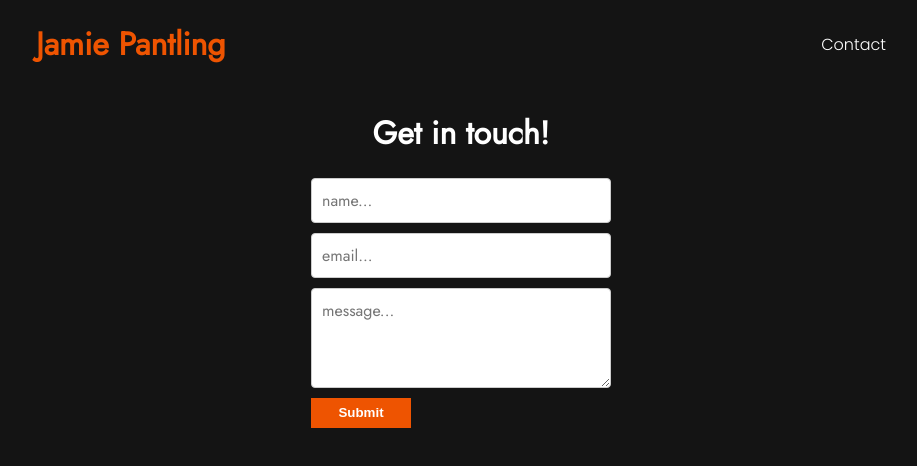
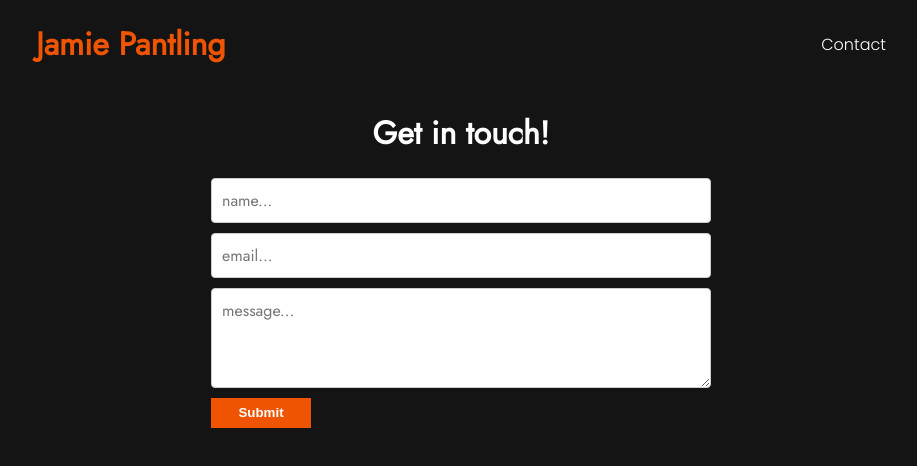
Before and after one commit to jamiepantling/portfolio, a Next.js app: page /contact in a window 1280 px wide. Shown: the top 466 px of the page, without its empty margins (179-1096 px from the left). Built offline with nearby package versions, Linux system fonts and the light colour scheme; a web font is replaced by a local one.

Commit message:
transition, input sizes, nav pointer

```diff
--- /dev/null
+++ b/components/Transition.js
@@ -0,0 +1,34 @@
+import { motion, AnimatePresence } from "framer-motion";
+import { useRouter } from 'next/router';
+const Transition = ({ children }) => {
+    const { asPath } = useRouter();
+  const variants = {
+    out: {
+      opacity: 0.1,
+      y: 5,
+      transition: {
+        duration: 0.1,
+      },
+    },
+    in: {
+      opacity: 1,
+      y: 0,
+      transition: {
+        duration: 0.1,
+        delay: 0.1,
+      },
+    },
+  };
+  return (
+    <div className="effect-1">
+      <AnimatePresence initial={false} exitBeforeEnter>
+        {children}
+      </AnimatePresence>
+    </div>
+  );
+};
+
+export default Transition;
+{/* <motion.div key={asPath} variants={variants} animate="in" initial="out" exit="out">
+{children}
+</motion.div> */}
--- a/components/nav/nav.module.css
+++ b/components/nav/nav.module.css
@@ -20,12 +20,14 @@
     font-weight: 400;
     text-align: right;
     font-family: "Jost", sans-serif;
-    font-size: x-large
+    font-size: x-large;
+
 }
 .title {
     color: #ee5401;
     text-align: left;
     font-family: "Jost", sans-serif;
+    cursor: pointer;
 }
 .titleContainer {
     min-width: 240px;
--- a/pages/_app.js
+++ b/pages/_app.js
@@ -1,10 +1,12 @@
 import '../styles/globals.css'
+import '../styles/transition.css'
 import { config } from '@fortawesome/fontawesome-svg-core'
 import '@fortawesome/fontawesome-svg-core/styles.css'
+import Transition from '../components/Transition'
 config.autoAddCss = false
 
 function MyApp({ Component, pageProps }) {
-  return <Component {...pageProps} />
+  return <Transition><Component {...pageProps} /></Transition>
 }
 
 export default MyApp
--- a/pages/contact.jsx
+++ b/pages/contact.jsx
@@ -1,47 +1,80 @@
-import styles from '../styles/contact.module.css'
-import Nav from '../components/nav/nav'
+import styles from "../styles/contact.module.css";
+import Nav from "../components/nav/nav";
 import { useForm } from "react-hook-form";
-import { useState } from 'react';
+import { useState } from "react";
+import { motion } from "framer-motion";
 
+export default function About() {
+  const {
+    register,
+    handleSubmit,
+    watch,
+    formState: { errors },
+  } = useForm();
+  const [name, setName] = useState("");
+  const [email, setEmail] = useState("");
+  const [message, setMessage] = useState("");
+  const [success, setSuccess] = useState("");
 
-export default function About () {
-    const { register, handleSubmit, watch, formState: { errors } } = useForm();
-    const [name, setName] = useState('');
-    const [email, setEmail] = useState('');
-    const [message, setMessage] = useState('');
-    const [success, setSuccess] = useState('')
-
-    const onSubmit = data => {
-        setName(data.name)
-        setEmail(data.email)
-        setMessage(data.message)
-        fetch('./api/contact', {
-            method: 'post',
+  const onSubmit = (data) => {
+    setName(data.name);
+    setEmail(data.email);
+    setMessage(data.message);
+    fetch("./api/contact", {
+      method: "post",
       body: JSON.stringify(data),
     });
-        setSuccess("Message sent. Thanks!")
-    }
+    setSuccess("Message sent. Thanks!");
+  };
   return (
     <div className={styles.container}>
-            <Nav/>
-            <div className={styles.contactContainer}>
+      <Nav />
+      <motion.div
+        className={styles.contactContainer}
+        initial={{ opacity: 0, scale: 0.5 }}
+        animate={{ opacity: 1, scale: 1 }}
+        transition={{
+          duration: 0.8,
+          delay: 0,
+          ease: [0, 0.71, 0.2, 1.01],
+        }}
+      >
         <h1>Get in touch!</h1>
+
         <form onSubmit={handleSubmit(onSubmit)}>
           <div className={styles.inputContainer}>
-
-                        <input className={styles.input} placeholder="name..." {...register("name", { required: true })} />
-
-                        {/* include validation with required or other standard HTML validation rules */}
-                        <input className={styles.input} placeholder="email..." {...register("email", { required: true })} />
-                        <textarea className={`${styles.input} ${styles.textarea}`} placeholder="message..." {...register("message", { required: true })} />
-                        {/* errors will return when field validation fails  */}
+            <input
+              className={styles.input}
+              placeholder="name..."
+              {...register("name", { required: true })}
+            />
+            <input
+              className={styles.input}
+              placeholder="email..."
+              {...register("email", { required: true })}
+            />
+            <textarea
+              className={`${styles.input} ${styles.textarea}`}
+              placeholder="message..."
+              {...register("message", { required: true })}
+            />
             {errors.exampleRequired && <span>This field is required</span>}
 
-                        <input className={styles.button} type="submit" />
+            <motion.button
+              whileHover={{ scale: 1.1 }}
+              whileTap={{ scale: 0.9 }}
+              className={styles.button}
+              type="submit"
+            >
+              Submit
+            </motion.button>
           </div>
         </form>
-                <p className={styles.success}>{success}</p>
+
+        <motion.div layout className={styles.success}>
+          {success}
+        </motion.div>
+      </motion.div>
     </div>
-        </div>
-    )
+  );
 }
--- a/styles/contact.module.css
+++ b/styles/contact.module.css
@@ -34,3 +34,9 @@
 .textarea {
   min-height: 100px;
 }
+
+@media (min-width: 700px) {
+  .input {
+    width: 500px
+  }
+}
```
Also changed, not shown: styles/Home.module.css (+4 -4 lines), styles/transition.css (added). Lines whose indentation alone changed are shown as unchanged.
